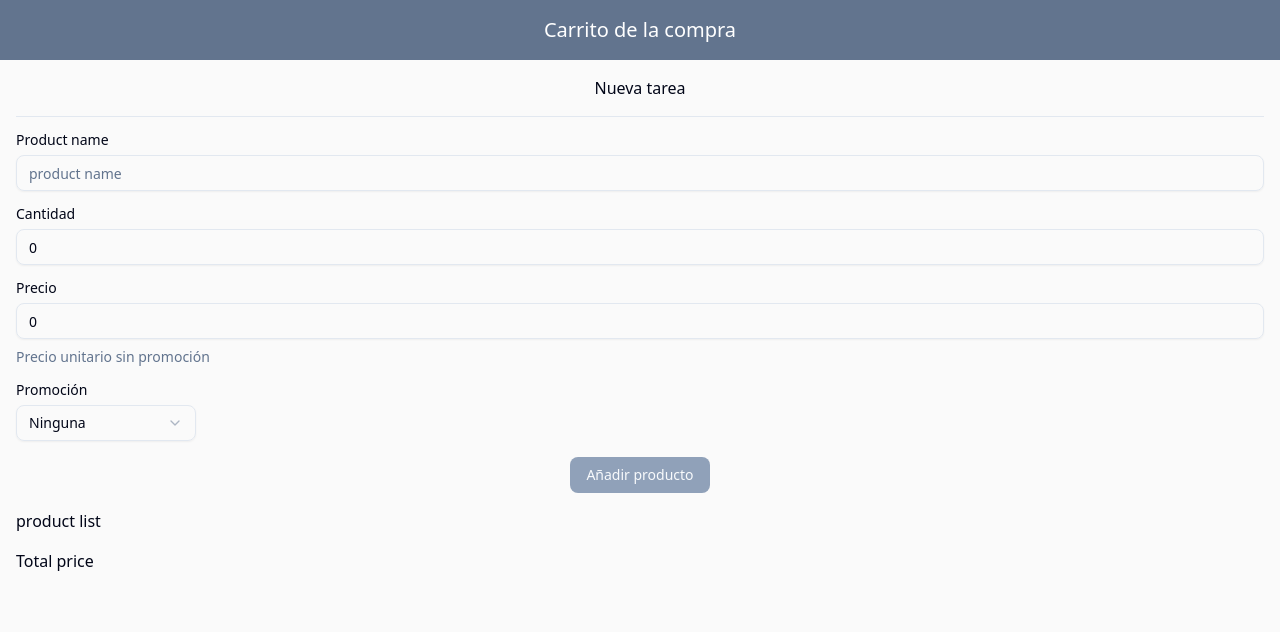
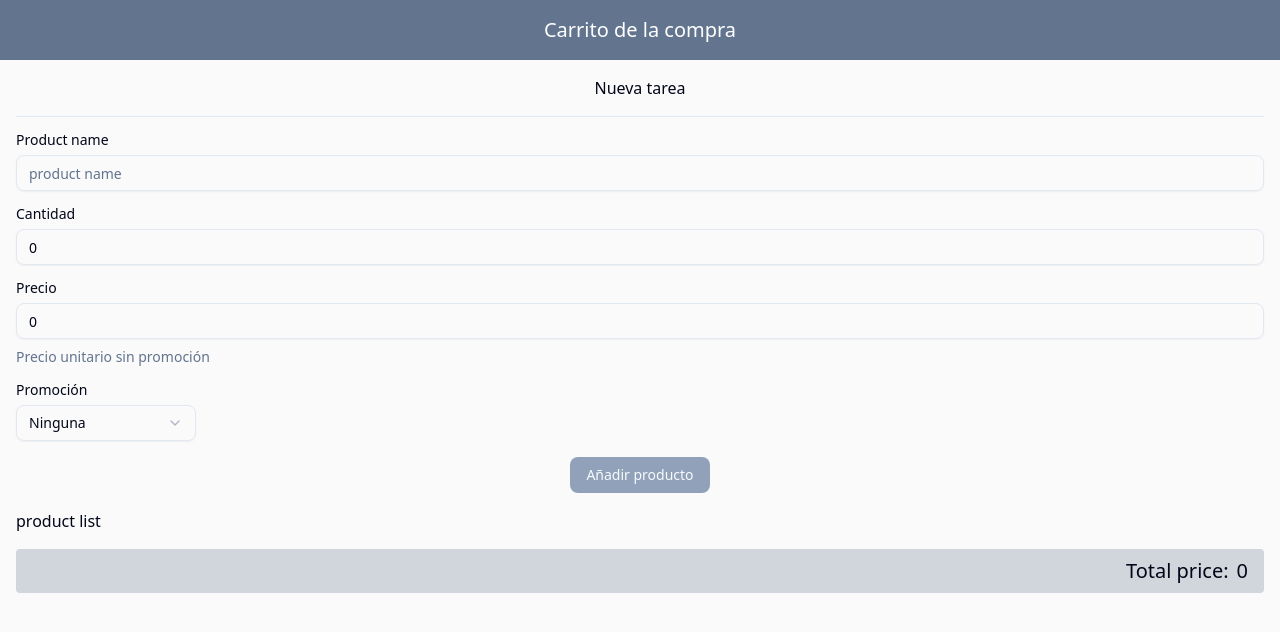
Before and after one commit to antonioubedamontero/react-shopping-cart, a React (Vite) app: page / in a window 1280 px wide. Shown: the top 632 px of the page. Built offline with nearby package versions, Linux system fonts and the light colour scheme.

Commit message:
totals is ready

```diff
--- a/src/shopping-cart/shared/total-price.tsx
+++ b/src/shopping-cart/shared/total-price.tsx
@@ -1,3 +1,12 @@
+import { useShoppingCartContext } from "../contexts/shopping-cart.context";
+
 export const TotalPrice = () => {
-  return <div>Total price</div>;
+  const { shoppingCartState } = useShoppingCartContext();
+
+  return (
+    <section className="bg-gray-300 px-4 py-2 rounded text-xl flex gap-2 justify-end">
+      <strong className="font-medium">Total price: </strong>
+      <span>{shoppingCartState.total}</span>
+    </section>
+  );
 };
```
